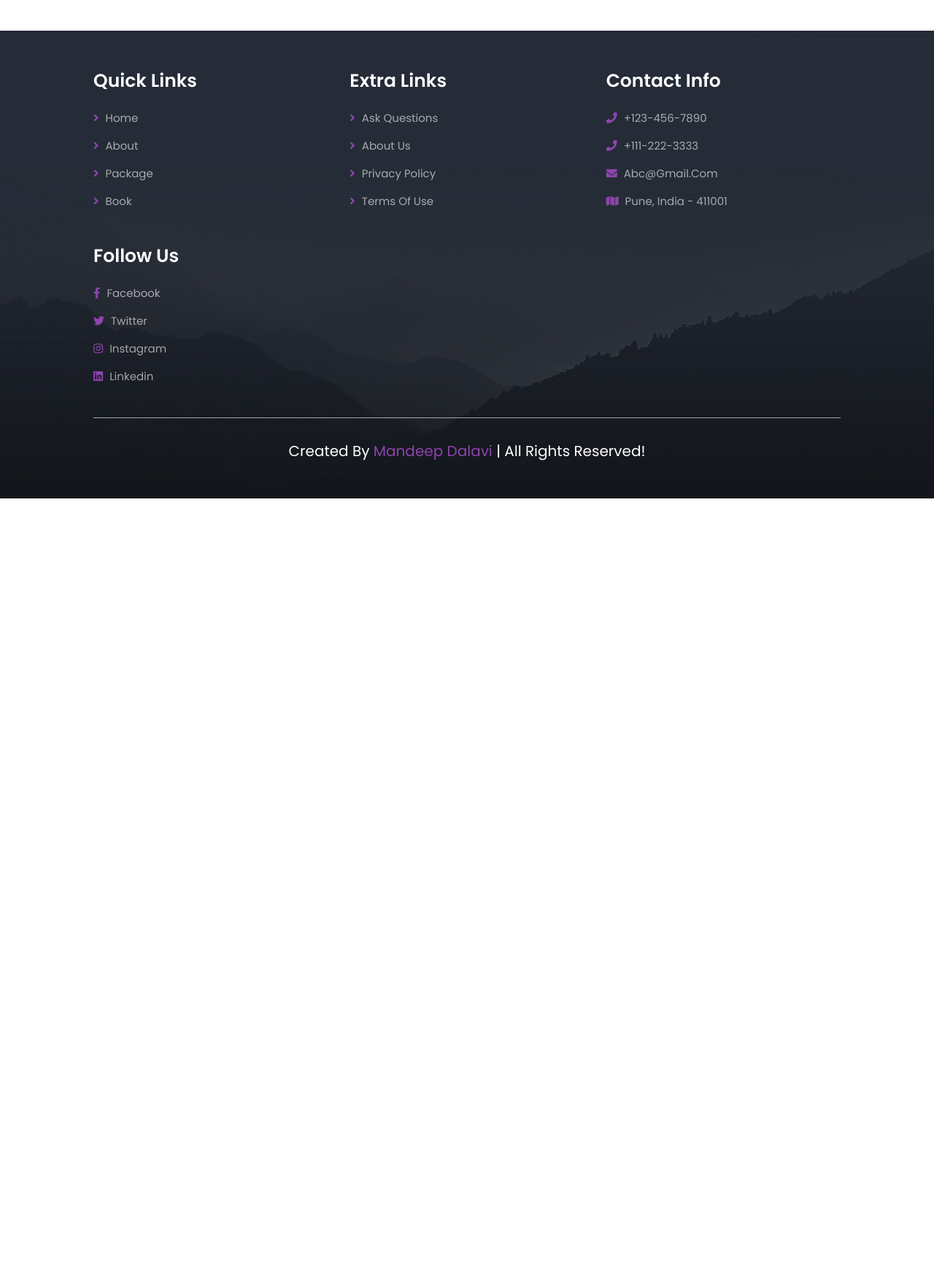
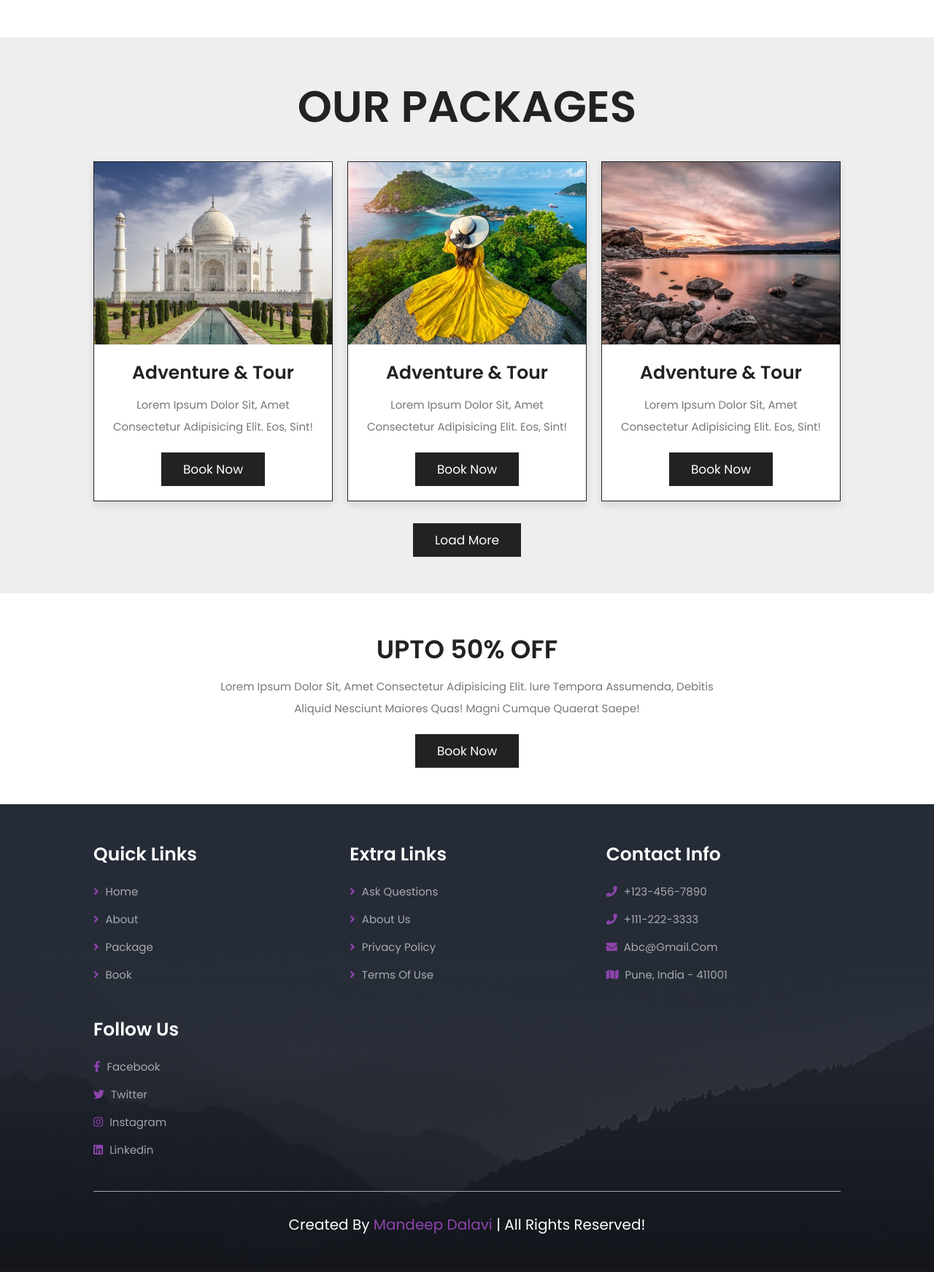
Before and after one commit to MandeepDalavi/WT_Project-Travel, a PHP site: page /home.php in a window 1280 px wide. Shown: the part 1702-3445 px from the top of the page at 73% size. Before the commit the page ends 2385 px from the top, so only its background shows below. Run offline with PHP 8.4, Linux system fonts and the light colour scheme.

Commit message:
home packages & offer

```diff
--- a/css/style.css
+++ b/css/style.css
@@ -246,6 +246,80 @@ section{
    color:var(--black);
 }
 
+.home-packages{
+   background: var(--light-bg);
+}
+
+.home-packages .box-container{
+   display: grid;
+   grid-template-columns: repeat(auto-fit, minmax(30rem, 1fr));
+   gap: 2rem;
+}
+
+.home-packages .box-container .box{
+   border:var(--border);
+   box-shadow: var(--box-shadow);
+   background: var(--white);
+}
+
+.home-packages .box-container .box:hover .image img{
+   transform: scale(1.1);
+}
+
+.home-packages .box-container .box .image{
+   height: 25rem;
+   overflow: hidden;
+}
+
+.home-packages .box-container .box .image img{
+   height: 100%;
+   width: 100%;
+   object-fit: cover;
+   transition: .2s linear;
+}
+.home-packages .box-container .box .content{
+   padding:2rem;
+   text-align: center;
+}
+
+.home-packages .box-container .box .content h3{
+   font-size: 2.5rem;
+   color:var(--black);
+}
+
+.home-packages .box-container .box .content p{
+   font-size: 1.5rem;
+   color:var(--light-black);
+   line-height: 2;
+   padding:1rem 0;
+}
+
+.home-packages .load-more{
+   text-align: center;
+   margin-top: 2rem;
+}
+
+.home-offer{
+   text-align: center;
+}
+
+.home-offer .content{
+   max-width:70rem;
+   margin:0 auto;
+}
+.home-offer .content h3{
+   font-size: 3.5rem;
+   text-transform: uppercase;
+   color:var(--black);
+}
+
+.home-offer .content p{
+   font-size: 1.5rem;
+   color:var(--light-black);
+   line-height: 2;
+   padding:1rem 0;
+}
+
 .footer
 {
    background: url(../images/footer-bg.jpg) no-repeat;
--- a/home.php
+++ b/home.php
@@ -122,6 +122,61 @@
    </div>
 
 </section>
+
+<section class="home-packages">
+
+   <h1 class="heading-title"> our packages </h1>
+
+   <div class="box-container">
+
+      <div class="box">
+         <div class="image">
+            <img src="images/img-1.jpg" alt="">
+         </div>
+         <div class="content">
+            <h3>adventure & tour</h3>
+            <p>Lorem ipsum dolor sit, amet consectetur adipisicing elit. Eos, sint!</p>
+            <a href="book.php" class="btn">book now</a>
+         </div>
+      </div>
+
+      <div class="box">
+         <div class="image">
+            <img src="images/img-2.jpg" alt="">
+         </div>
+         <div class="content">
+            <h3>adventure & tour</h3>
+            <p>Lorem ipsum dolor sit, amet consectetur adipisicing elit. Eos, sint!</p>
+            <a href="book.php" class="btn">book now</a>
+         </div>
+      </div>
+
+      <div class="box">
+         <div class="image">
+            <img src="images/img-3.jpg" alt="">
+         </div>
+         <div class="content">
+            <h3>adventure & tour</h3>
+            <p>Lorem ipsum dolor sit, amet consectetur adipisicing elit. Eos, sint!</p>
+            <a href="book.php" class="btn">book now</a>
+         </div>
+      </div>
+
+   </div>
+
+   <div class="load-more"> <a href="package.php" class="btn">load more</a> </div>
+
+</section>
+
+
+<section class="home-offer">
+   <div class="content">
+      <h3>upto 50% off</h3>
+      <p>Lorem ipsum dolor sit, amet consectetur adipisicing elit. Iure tempora assumenda, debitis aliquid nesciunt maiores quas! Magni cumque quaerat saepe!</p>
+      <a href="book.php" class="btn">book now</a>
+   </div>
+</section>
+
 <section class="footer">
 
    <div class="box-container">
@@ -163,5 +218,11 @@
    <div class="credit"> created by <span>Mandeep Dalavi</span> | all rights reserved! </div>
 
 </section>
+
+<!-- swiper js link  -->
+<script src="https://unpkg.com/swiper@7/swiper-bundle.min.js"></script>
+
+<script src="js/script.js"></script>
+
 </body>
 </html>
```
Also changed, not shown: images/about-img.jpg (added), images/img-1.jpg (added), images/img-2.jpg (added), images/img-3.jpg (added).
